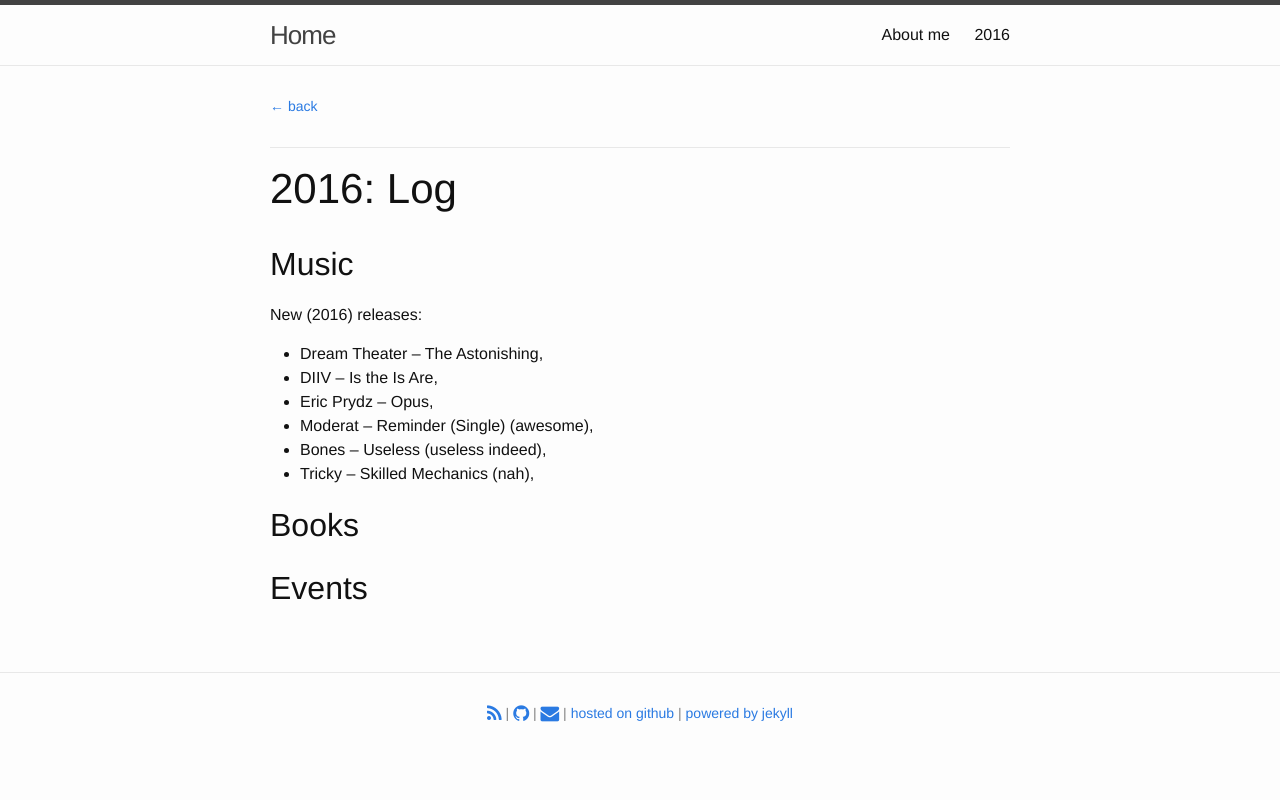
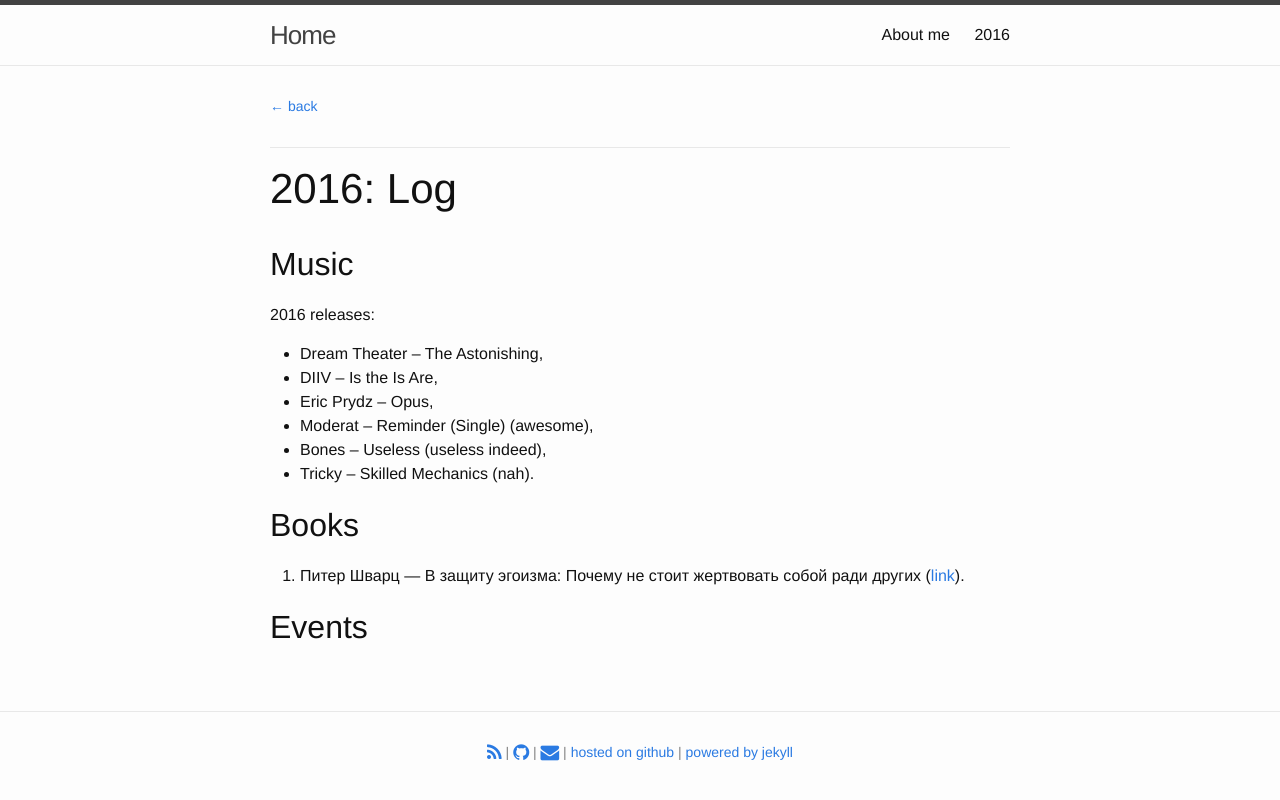
Before and after one commit to demidovakatya/demidovakatya.github.io, a Jekyll site: the page built from 2016.md, in a window 1280 px wide. Shown: the top 800 px of the page. Built offline with Jekyll 4.4.1, drawn with Linux system fonts in a browser that asks for light colours; nearby versions of some CDN libraries.

```diff
--- a/2016.md
+++ b/2016.md
@@ -6,15 +6,17 @@ permalink: /2016/
 
 ## Music
 
-New (2016) releases:
+2016 releases:
 
 - Dream Theater – The Astonishing,
 - DIIV – Is the Is Are,
 - Eric Prydz – Opus,
 - Moderat – Reminder (Single) (awesome),
 - Bones – Useless (useless indeed),
-- Tricky – Skilled Mechanics (nah),
+- Tricky – Skilled Mechanics (nah).
 
 ## Books
 
+1. Питер Шварц — В защиту эгоизма: Почему не стоит жертвовать собой ради других ([link](https://bookmate.com/books/Esbemslv)).
+
 ## Events
```
Also changed, not shown: about.md (+2 -2 lines).
